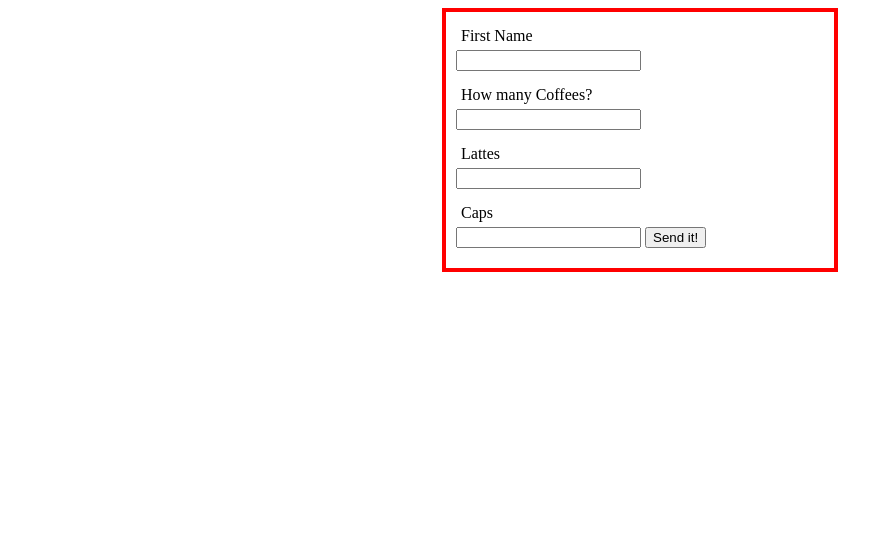
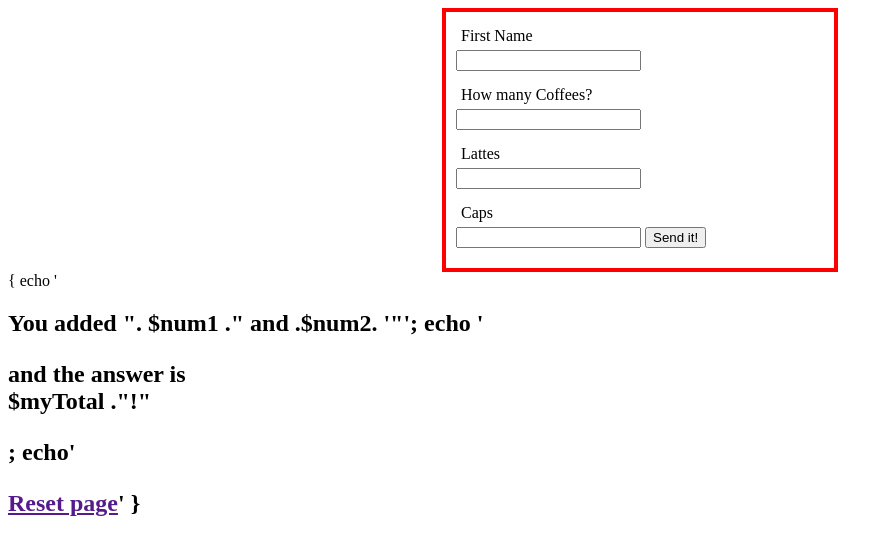
Before and after one commit to kjhill1/261_WebApps_fall_2021, a PHP site: page /week4/form-arith.php in a window 1280 px wide. Shown: the top 555 px of the page, without its empty margins (0-893 px from the left). Run offline with PHP 8.4, Linux system fonts and the light colour scheme.

Commit message:
Excersises Week 4

```diff
--- a/week4/form-arith.php
+++ b/week4/form-arith.php
@@ -134,3 +134,9 @@ if(isset($_POST['fname'],
 
 </body>
 </html>
+
+{
+echo '<h2>You added ". $num1 ." and .$num2. '"';
+echo ' <p> and the answer is <br> $myTotal ."!"</p>;
+echo'<p><a href="">Reset page</a>'
+}
```
